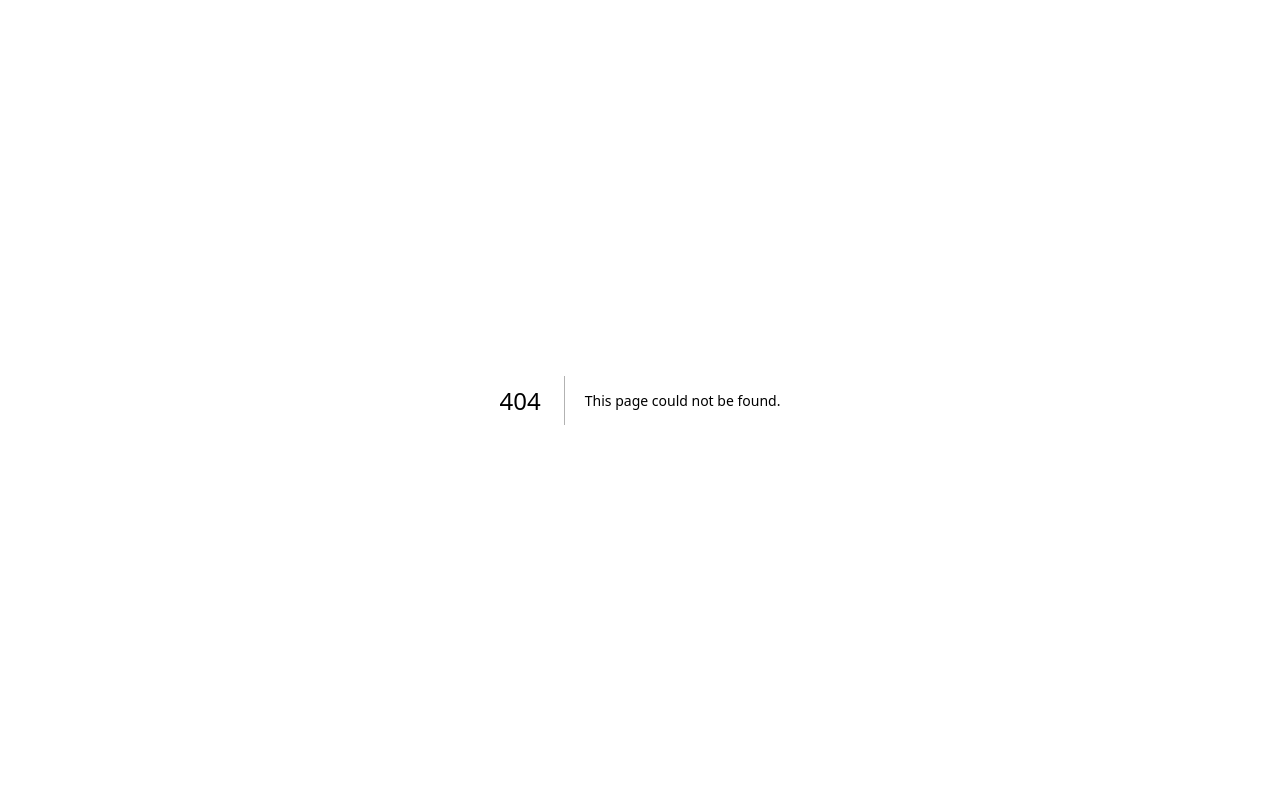
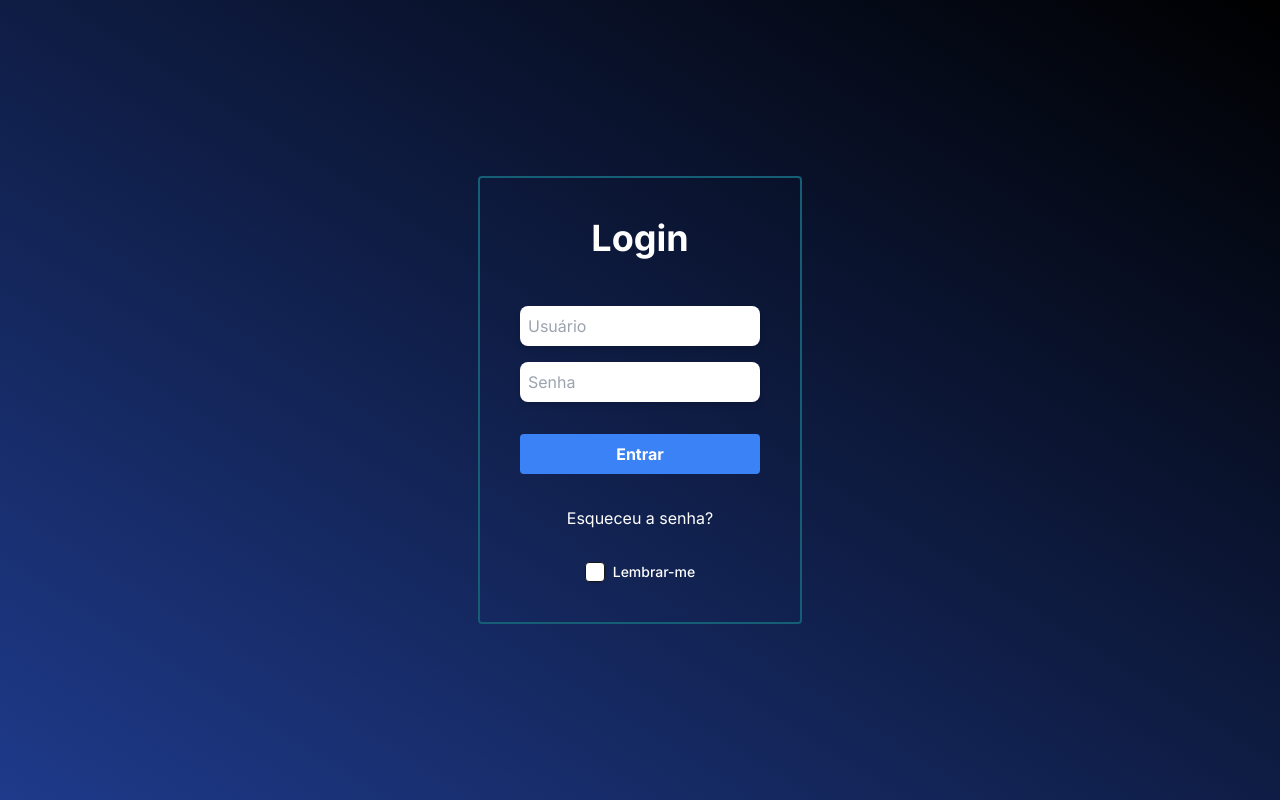
Before and after one commit to Alyssonzin/gestao-frota-web, a Next.js app in the folder gestao-frota/: page /login in a window 1280 px wide. Before the commit this address had no page. Built offline with nearby package versions, Linux system fonts and the light colour scheme.

Commit message:
aula presencial 09/09/24

```diff
--- a/gestao-frota/src/app/globals.css
+++ b/gestao-frota/src/app/globals.css
@@ -16,18 +16,14 @@
   }
 }
 
-body {
-  color: rgb(var(--foreground-rgb));
-  background: linear-gradient(
-      to bottom,
-      transparent,
-      rgb(var(--background-end-rgb))
-    )
-    rgb(var(--background-start-rgb));
-}
-
 @layer utilities {
   .text-balance {
     text-wrap: balance;
   }
 }
+
+@layer base {
+  :root {
+    --radius: 0.5rem;
+  }
+}
--- /dev/null
+++ b/gestao-frota/src/app/login/page.js
@@ -0,0 +1,25 @@
+import Link from "next/link"
+import { CheckboxWithText } from "@/components/Checkbox"
+
+export default function Login() {
+    return (
+        <main className="flex min-h-screen items-center justify-center flex-col bg-gradient-to-tr from-blue-900 to-black text-white">
+            <form className="flex items-center space-y-8 justify-center flex-col border-cyan-800 border-2 rounded p-10">
+                <h1 className="text-4xl font-bold select-none mb-4">Login</h1>
+
+                <div className="flex flex-col space-y-4">
+                    <input className="text-black p-2 rounded-lg focus:placeholder:text-stone-600 focus:outline-cyan-600 shadow-md w-60" type="text" placeholder="Usuário"></input>
+                    <input className="text-black p-2 rounded-lg focus:placeholder:text-stone-600 focus:outline-cyan-600 shadow-md w-60" type="password" placeholder="Senha"></input>
+                </div>
+
+                <button type="button" className="bg-blue-500 hover:bg-blue-700 font-bold py-2 px-4 rounded w-full">
+                    <Link href="#">Entrar</Link>
+                </button>
+
+                <Link href='#' className="hover:text-cyan-400 hover:underline">Esqueceu a senha?</Link>
+
+                <CheckboxWithText text={'Lembrar-me'} />
+            </form>
+        </main>
+    )
+}
--- a/gestao-frota/src/app/page.js
+++ b/gestao-frota/src/app/page.js
@@ -1,4 +1,3 @@
-import Image from "next/image";
 import Link from "next/link";
 
 export default function Home() {
@@ -11,7 +10,7 @@ export default function Home() {
             <Link className="text-lg p-2 transition duration-200 hover:text-blue-500" href="/">Motoristas</Link>
           </div>
 
-          <Link className="items-center flex text-lg transition duration-200 hover:bg-blue-500 px-3 rounded-lg" href='#'>Login</Link>
+          <Link className="items-center flex text-lg transition duration-200 hover:bg-blue-500 px-3 rounded-lg" href='/login'>Login</Link>
         </nav>
       </header>
 
--- /dev/null
+++ b/gestao-frota/src/components/Checkbox.js
@@ -0,0 +1,18 @@
+"use client"
+
+import { Checkbox } from "@/components/ui/checkbox"
+
+export function CheckboxWithText({ text }) {
+    return (
+        <div className="items-center flex space-x-2">
+            <Checkbox className="size-5 bg-white" id="terms1" />
+            <div className="grid gap-1.5 leading-none">
+                <label
+                    htmlFor="terms1"
+                    className="text-sm font-medium leading-none peer-disabled:cursor-not-allowed peer-disabled:opacity-70">
+                    {text}
+                </label>
+            </div>
+        </div>
+    )
+}
--- /dev/null
+++ b/gestao-frota/src/components/ui/checkbox.jsx
@@ -0,0 +1,24 @@
+"use client"
+
+import * as React from "react"
+import * as CheckboxPrimitive from "@radix-ui/react-checkbox"
+import { CheckIcon } from "@radix-ui/react-icons"
+
+import { cn } from "@/lib/utils"
+
+const Checkbox = React.forwardRef(({ className, ...props }, ref) => (
+  <CheckboxPrimitive.Root
+    ref={ref}
+    className={cn(
+      "peer h-4 w-4 shrink-0 rounded-sm border border-neutral-200 border-neutral-900 shadow focus-visible:outline-none focus-visible:ring-1 focus-visible:ring-neutral-950 disabled:cursor-not-allowed disabled:opacity-50 data-[state=checked]:bg-neutral-900 data-[state=checked]:text-neutral-50 dark:border-neutral-800 dark:border-neutral-50 dark:focus-visible:ring-neutral-300 dark:data-[state=checked]:bg-neutral-50 dark:data-[state=checked]:text-neutral-900",
+      className
+    )}
+    {...props}>
+    <CheckboxPrimitive.Indicator className={cn("flex items-center justify-center text-current")}>
+      <CheckIcon className="h-4 w-4" />
+    </CheckboxPrimitive.Indicator>
+  </CheckboxPrimitive.Root>
+))
+Checkbox.displayName = CheckboxPrimitive.Root.displayName
+
+export { Checkbox }
--- /dev/null
+++ b/gestao-frota/src/lib/utils.js
@@ -0,0 +1,6 @@
+import { clsx } from "clsx";
+import { twMerge } from "tailwind-merge"
+
+export function cn(...inputs) {
+  return twMerge(clsx(inputs));
+}
--- a/gestao-frota/tailwind.config.js
+++ b/gestao-frota/tailwind.config.js
@@ -1,18 +1,24 @@
 /** @type {import('tailwindcss').Config} */
 module.exports = {
-  content: [
+    darkMode: ["class"],
+    content: [
     "./src/pages/**/*.{js,ts,jsx,tsx,mdx}",
     "./src/components/**/*.{js,ts,jsx,tsx,mdx}",
     "./src/app/**/*.{js,ts,jsx,tsx,mdx}",
   ],
   theme: {
-    extend: {
-      backgroundImage: {
-        "gradient-radial": "radial-gradient(var(--tw-gradient-stops))",
-        "gradient-conic":
-          "conic-gradient(from 180deg at 50% 50%, var(--tw-gradient-stops))",
-      },
-    },
+  	extend: {
+  		backgroundImage: {
+  			'gradient-radial': 'radial-gradient(var(--tw-gradient-stops))',
+  			'gradient-conic': 'conic-gradient(from 180deg at 50% 50%, var(--tw-gradient-stops))'
+  		},
+  		borderRadius: {
+  			lg: 'var(--radius)',
+  			md: 'calc(var(--radius) - 2px)',
+  			sm: 'calc(var(--radius) - 4px)'
+  		},
+  		colors: {}
+  	}
   },
-  plugins: [],
+  plugins: [require("tailwindcss-animate")],
 };
```
Also changed, not shown: gestao-frota/package.json (+11 -4 lines), gestao-frota/components.json (added), 1 other file (tests, documents, lock files or other folders).
